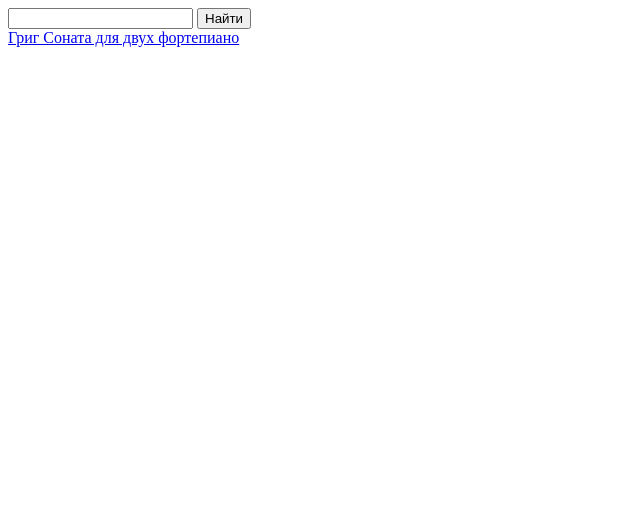
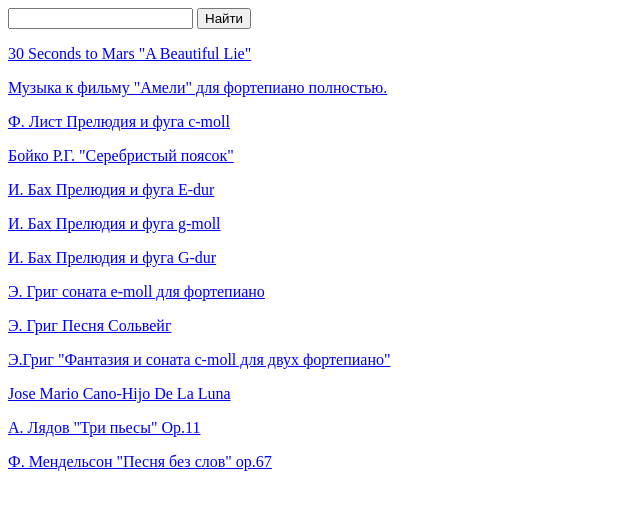
Before and after one commit to PrilipchenkoMaria/NotMalo, a plain HTML site: page abc.html in a window 1280 px wide. Shown: the whole page, without its empty margins (0-640 px from the left). Drawn offline with Linux system fonts and the light colour scheme.

Commit message:
I sdelal

```diff
--- a/abc.html
+++ b/abc.html
@@ -9,6 +9,18 @@
 <input name="q" type="search">
 <input type="submit" value="Найти">
 </form>
-<a href="Arh/Grig2.PDF">Григ Соната для двух фортепиано</a>
+<p><a href="Arh/A_Beautiful_Lie_-_30_Seconds_to_Mars.pdf">30 Seconds to Mars "A Beautiful Lie"</a></p>
+<p><a href="Arh/Amelie_Poulain_(complete).pdf">Музыка к фильму "Амели" для фортепиано полностью.</a></p>
+<p><a href="Arh/Bah 1 c.pdf">Ф. Лист Прелюдия и фуга с-moll</a></p>
+<p><a href="Arh/Boyko Serebristuy.pdf">Бойко Р.Г. "Серебристый поясок"</a></p>
+<p><a href="Arh/BWV_777 E.pdf">И. Бах Прелюдия и фуга E-dur</a></p>
+<p><a href="Arh/BWV_782g.pdf">И. Бах Прелюдия и фуга g-moll</a></p>
+<p><a href="Arh/BWV_785B.pdf">И. Бах Прелюдия и фуга G-dur</a></p>
+<p><a href="Arh/Grig e.PDF"> Э. Григ соната e-moll для фортепиано</a></p>
+<p><a href="Arh/Grig Solveyg Song.pdf">Э. Григ Песня Сольвейг</a></p>
+<p><a href="Arh/Grig2.PDF">Э.Григ "Фантазия и соната с-moll для двух фортепиано"</a></p>
+<p><a href="Arh/Jose Mario Cano - Hijo De La Luna.pdf">Jose Mario Cano-Hijo De La Luna</a></p>
+<p><a href="Arh/Liadov_-_Op.11_-_3_Morceaux.pdf"> А. Лядов "Три пьесы" Op.11</a></p>
+<p><a href="Arh/Mendelson,_op.67_.pdf">Ф. Мендельсон "Песня без слов" op.67</a></p>
 </body>
 </html>
```
Also changed, not shown: 1 other file.
